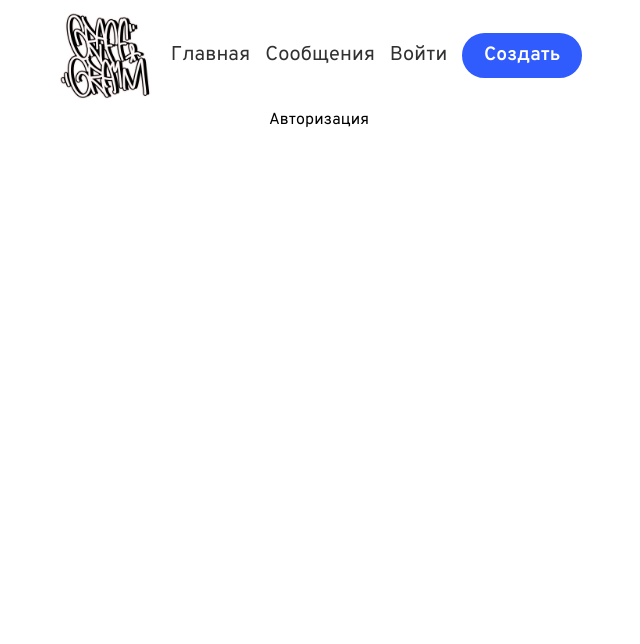
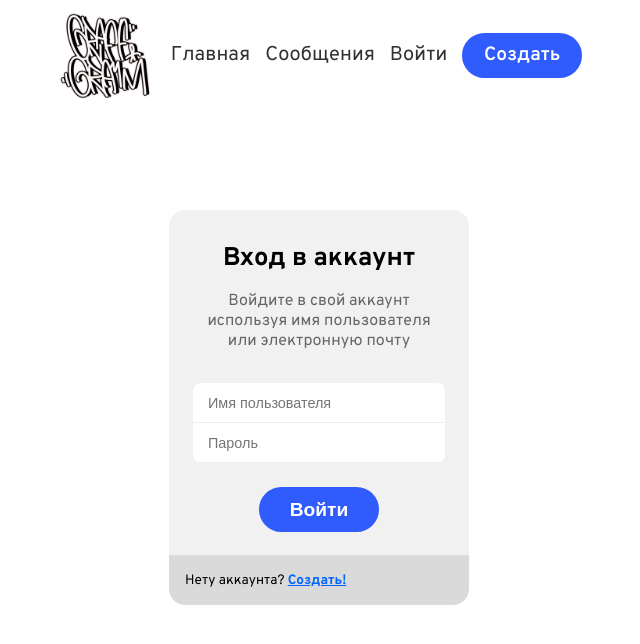
Before and after one commit to fdavis10/graffgram-django, a Django app: page /users/login/ in a window 1280 px wide. Shown: the top 644 px of the page, without its empty margins (321-961 px from the left). Run offline with Django 5.2, Linux system fonts and the light colour scheme.

Commit message:
fixed problem with verification login and add html and css for login logic

```diff
--- a/graffgram/blog/static/css/create_post.css
+++ b/graffgram/blog/static/css/create_post.css
@@ -1,6 +1,6 @@
 .form-registration {
     max-width: 500px;
-    margin: 40px auto;
+    margin: 50px auto;
     padding: 30px;
     background: #fff;
     border-radius: 8px;
--- /dev/null
+++ b/graffgram/blog/static/css/login.css
@@ -0,0 +1,92 @@
+.form-box {
+    margin-top: 100px;
+    max-width: 300px;
+    background-color: rgba(0, 0, 0, 0.055);
+    overflow: hidden;
+    border-radius: 16px;
+    color: #010101;
+  }
+
+  .form {
+    position: relative;
+    display: flex;
+    flex-direction: column;
+    align-items: center;
+    justify-content: center;
+    padding: 32px 24px 24px;
+    gap: 16px;
+    text-align: center;
+  }
+
+  /*Form text*/
+  .title {
+    font-weight: bold;
+    font-size: 1.6rem;
+  }
+
+  .subtitle {
+    font-size: 1rem;
+    color: #666;
+  }
+
+  /*Inputs box*/
+  .form-container {
+    overflow: hidden;
+    border-radius: 8px;
+    background-color: #fff;
+    margin: 1rem 0 .5rem;
+    width: 100%;
+  }
+
+  .input {
+    background: none;
+    border: 0;
+    outline: 0;
+    height: 40px;
+    width: 100%;
+    border-bottom: 1px solid #eee;
+    font-size: .9rem;
+    padding: 8px 15px;
+  }
+
+  .form-section {
+    padding: 16px;
+    font-size: .85rem;
+    background-color: rgba(0, 0, 0, 0.096);
+    box-shadow: rgb(0 0 0 / 8%) 0 -1px;
+  }
+
+  .form-section a {
+    font-weight: bold;
+    color: #0066ff;
+    transition: color .3s ease;
+  }
+
+  .form-section a:hover {
+    color: #005ce6;
+    text-decoration: underline;
+  }
+
+  /*Button*/
+  .btn-login {
+    display: flex;
+    justify-content: center;
+    align-items: center;
+    width: 120px;
+    height: 45px;
+    border: 3px solid #315cfd;
+    border-radius: 45px;
+    transition: all 0.3s ease;
+    cursor: pointer;
+    background: #315cfd;
+    color: white;
+    font-size: 1.2em;
+    font-weight: 550;
+    text-decoration: none;
+}
+
+.btn-login:hover {
+    background: white;
+    color: #315cfd;
+    border: 3px solid #315cfd;
+}
--- a/graffgram/blog/templates/blog/base.html
+++ b/graffgram/blog/templates/blog/base.html
@@ -25,9 +25,13 @@
                         {% if user.is_authenticated %}
                             <li><a href="{% url "users:profile" %}" class="navbar-item">Профиль</a></li>
                         {% else %}
-                            <li><a href="#" class="navbar-item">Войти</a></li>
+                            <li><a href="{% url "users:login" %}" class="navbar-item">Войти</a></li>
                         {% endif %}
-                        <li><a href="{% url "blog:add_post" %}" class="navbar-item-create">Создать</a></li>
+                        {% if user.is_authenticated %}
+                            <li><a href="{% url "blog:add_post" %}" class="navbar-item-create">Создать</a></li>
+                        {% else %}
+                            <li><a href="{% url "users:login" %}" class="navbar-item-create">Создать</a></li>
+                        {% endif %}
                     </ul>
                 </div>
             </div>
--- a/graffgram/blog/templates/blog/posts/create_post.html
+++ b/graffgram/blog/templates/blog/posts/create_post.html
@@ -7,7 +7,7 @@
 
 {% block content %}
 <div class="form-registration">
-    <p class="title">Создать пост</p>
+    <p class="title">Добавить работу</p>
     <form action="{% url 'blog:add_post' %}" method="post" enctype="multipart/form-data" class="form-reg">
         {% csrf_token %}
         {% if form.non_field_errors %}
--- a/graffgram/users/models.py
+++ b/graffgram/users/models.py
@@ -8,7 +8,7 @@ class User(AbstractUser):
     VERIFICATED = 'Верифицированн'
     STANDART = 'Стандартный'
 
-    image = models.ImageField(upload_to='users_avatars/', blank=True, null=True)
+    image = models.ImageField(upload_to='users_avatars/', blank=True, null=True, default='graffgram\blog\static\img\default_avatar.jpg')
     phone_number = models.CharField(max_length=100, unique=True, blank=False)
     is_verified = models.BooleanField(default=False, verbose_name="Статус пользователя")
 
--- a/graffgram/users/templates/users/login.html
+++ b/graffgram/users/templates/users/login.html
@@ -1,12 +1,27 @@
 {% extends 'blog/base.html' %}
 {% load static %}
+{% block extra_css %}
+<link rel="stylesheet" href="{% static 'css/login.css' %}">
+{% endblock extra_css %}
+
 
 {% block title %}Авторизация{% endblock title %}
 
 {% block content %}
-    <div class="form-login">
-        <p>Авторизация</p>
+<div class="form-box">
+    <form action="{% url "users:login" %}" method="post" class="form">
+        {% csrf_token %}
+        <span class="title">Вход в аккаунт</span>
+        <span class="subtitle">Войдите в свой аккаунт используя имя пользователя или электронную почту</span>
+        <div class="form-container">
+            <input type="text" class="input" placeholder="Имя пользователя">
+            <input type="password" class="input" placeholder="Пароль">
+        </div>
+        <button class="btn-login">Войти</button>
+    </form>
+    <div class="form-section">
+      <p>Нету аккаунта? <a href="{% url "users:registration" %}">Создать!</a> </p>
+    </div>
     </div>
 
-
 {% endblock content %}
--- a/graffgram/users/templates/users/registration.html
+++ b/graffgram/users/templates/users/registration.html
@@ -11,7 +11,7 @@
     <div class="form-registration">
         <p class="title">Регистрация</p>
         <form action="{% url 'users:registration' %}" method="post" class="form-reg">
-            crs
+            {% csrf_token %}
 
             {% if form.errors %}
                 <div class="error-message">
--- a/graffgram/users/views.py
+++ b/graffgram/users/views.py
@@ -37,7 +37,7 @@ def registration(request):
             messages.success(
                 request, f'{user.username} зарегестрировался успешно!'
             )
-            return HttpResponseRedirect(reverse('users:profile'))
+            return HttpResponseRedirect(reverse('blog:popular_posts'))
         else:
             messages.error(request, 'Исправьте ошибки в форме!')
     else:
@@ -66,4 +66,4 @@ def profile(request):
 
 def logout(request):
     auth.logout(request)
-    return redirect(reverse('blog:popular_post'))
+    return redirect(reverse('blog:popular_posts'))
```
Also changed, not shown: graffgram/blog/static/css/post_page.css (+13 -11 lines), graffgram/blog/templates/blog/posts/post_page.html (+5 -2 lines), graffgram/blog/static/img/default_avatar.jpg (added), graffgram/users/migrations/0005_alter_user_image.py (added).
